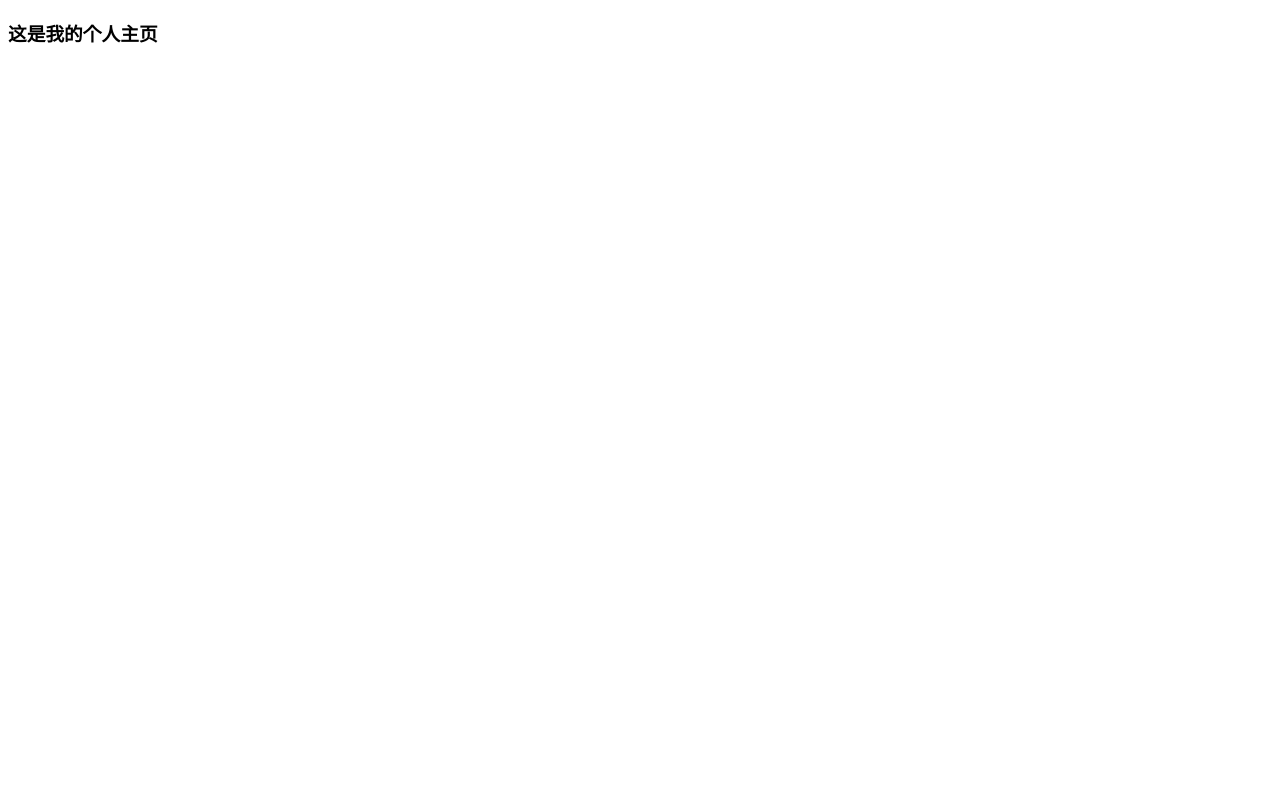
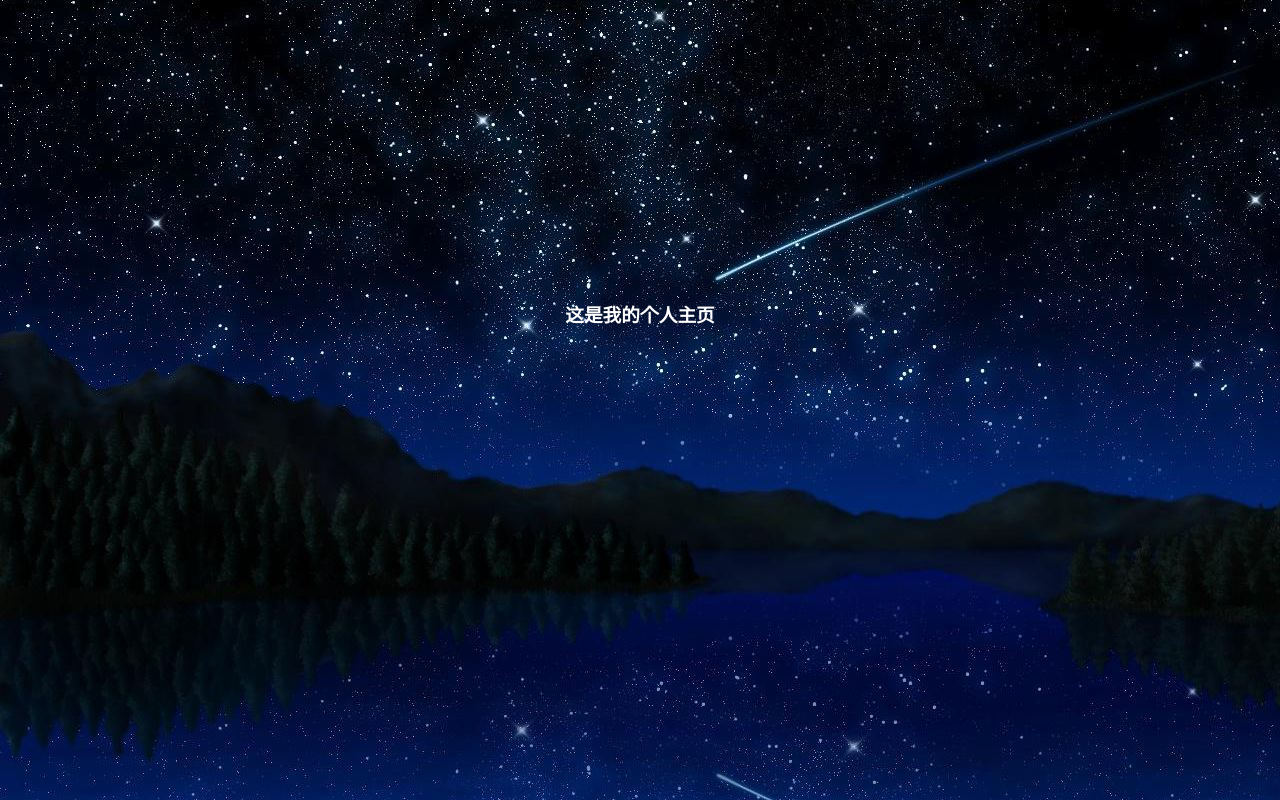
Before and after one commit to weiqiuna/weiqiuna.github.io, a plain HTML site: page index.html in a window 1280 px wide. Drawn offline with Linux system fonts and the light colour scheme.

Commit message:
添加主页背景图片

```diff
--- a/index.html
+++ b/index.html
@@ -1,12 +1,31 @@
 <!DOCTYPE html>
 <html lang="en">
+
 <head>
     <meta charset="UTF-8">
     <meta name="viewport" content="width=device-width, initial-scale=1.0">
     <meta http-equiv="X-UA-Compatible" content="ie=edge">
     <title>Document</title>
+    <style>
+        * {
+            margin: 0;
+            padding: 0;
+        }
+
+        body {
+            background: url(./images/bg.jpg)
+        }
+
+        h3 {
+            margin: 300px auto;
+            text-align: center;
+            color: #fff;
+        }
+    </style>
 </head>
+
 <body>
     <h3>这是我的个人主页</h3>
 </body>
+
 </html>
```
Also changed, not shown: images/bg.jpg (added), images/bg1.jpg (added), images/bg2.jpg (added).
